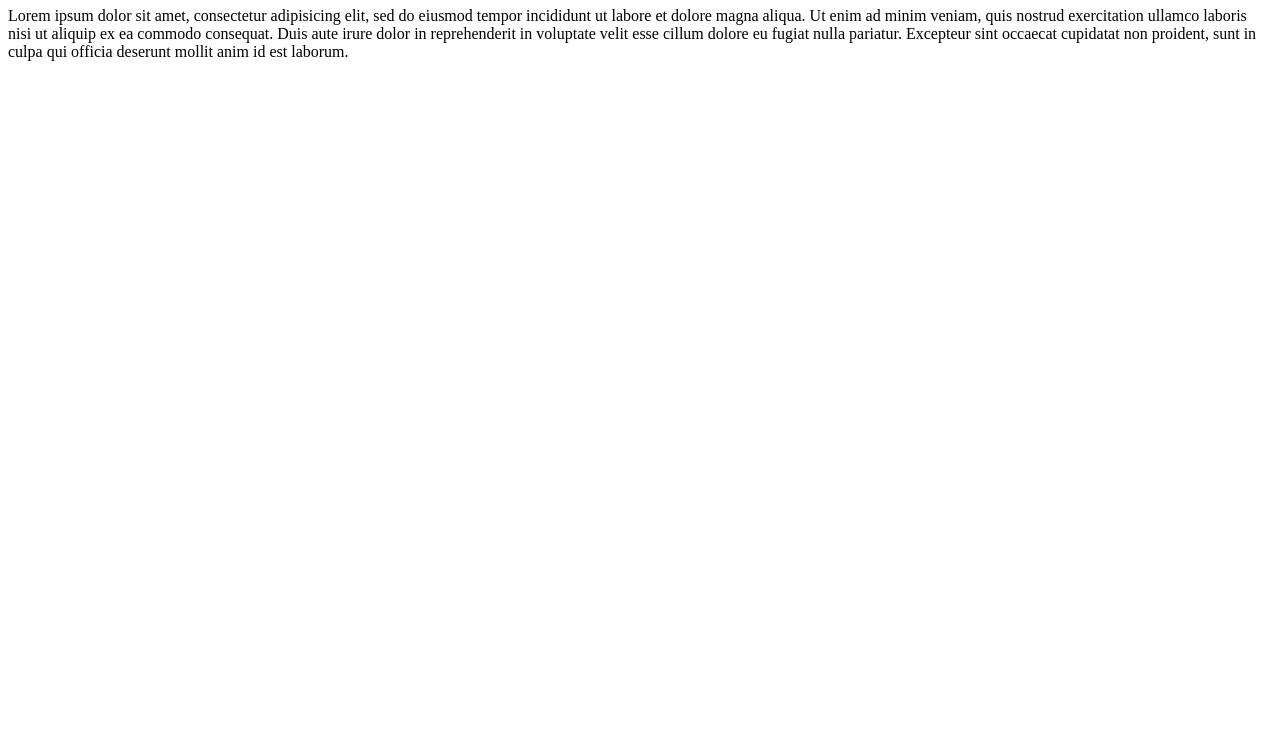
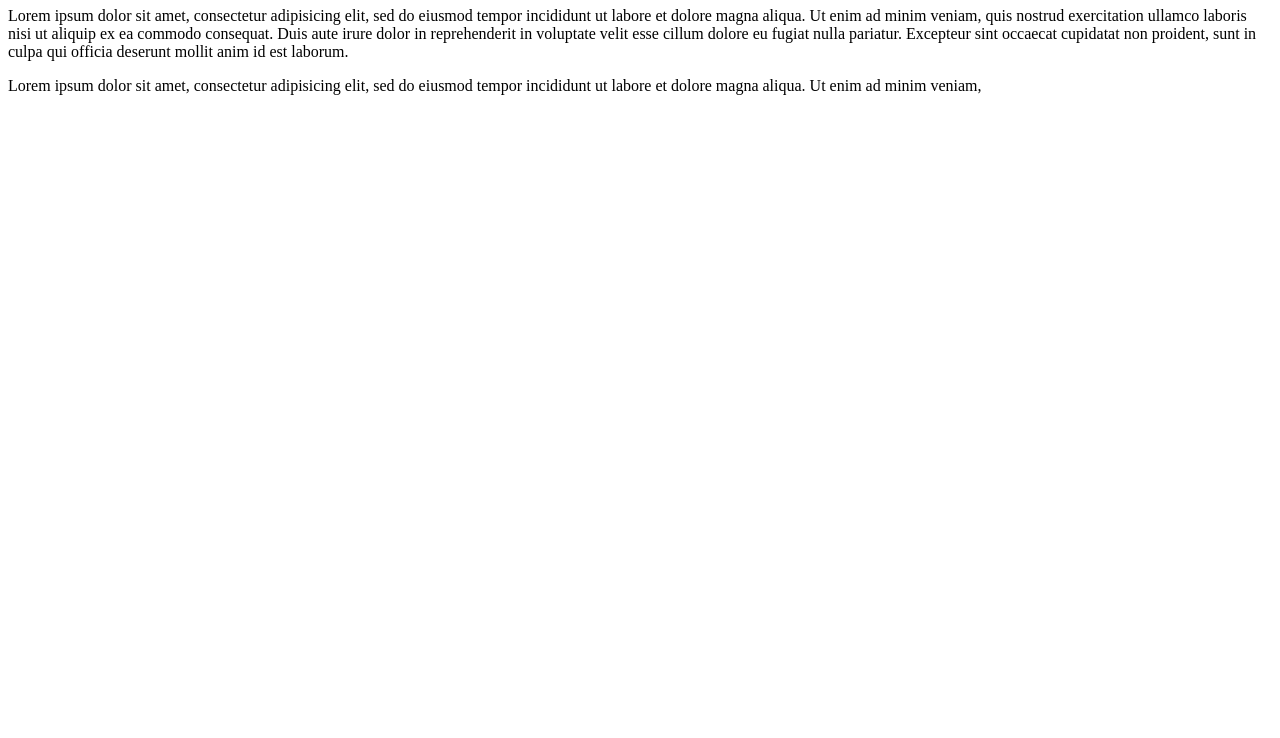
Before and after one commit to Coderqueenbee/InterfazGrafica, a plain HTML site: page index.html in a window 1280 px wide. Shown: the part 62-800 px from the top of the page. Drawn offline with Linux system fonts and the light colour scheme.

Commit message:
fredy's change

```diff
--- a/index.html
+++ b/index.html
@@ -31,6 +31,11 @@
 		proident, sunt in culpa qui officia deserunt mollit anim id est laborum.
 	</p>
 
+	<p>
+		Lorem ipsum dolor sit amet, consectetur adipisicing elit, sed do eiusmod
+		tempor incididunt ut labore et dolore magna aliqua. Ut enim ad minim veniam,
+
+	</p>
 
 </body>
 </html>
```
